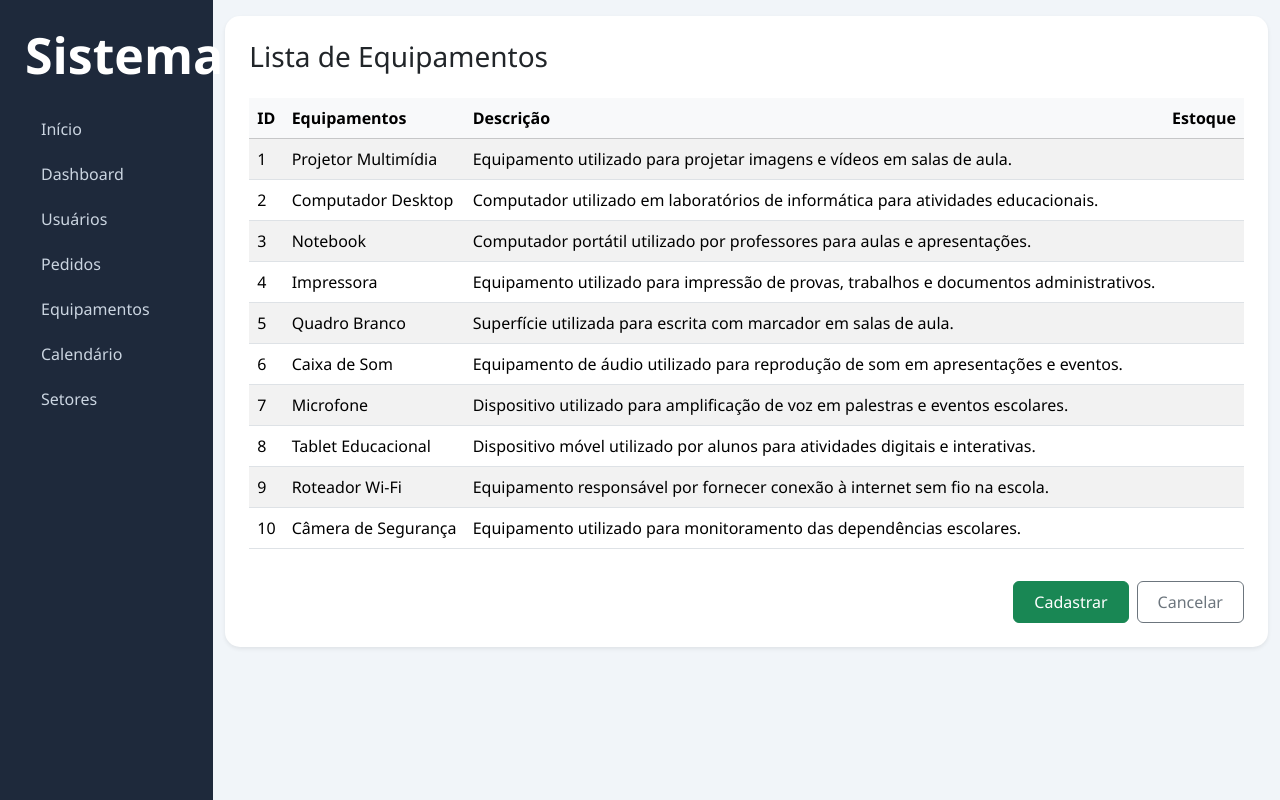
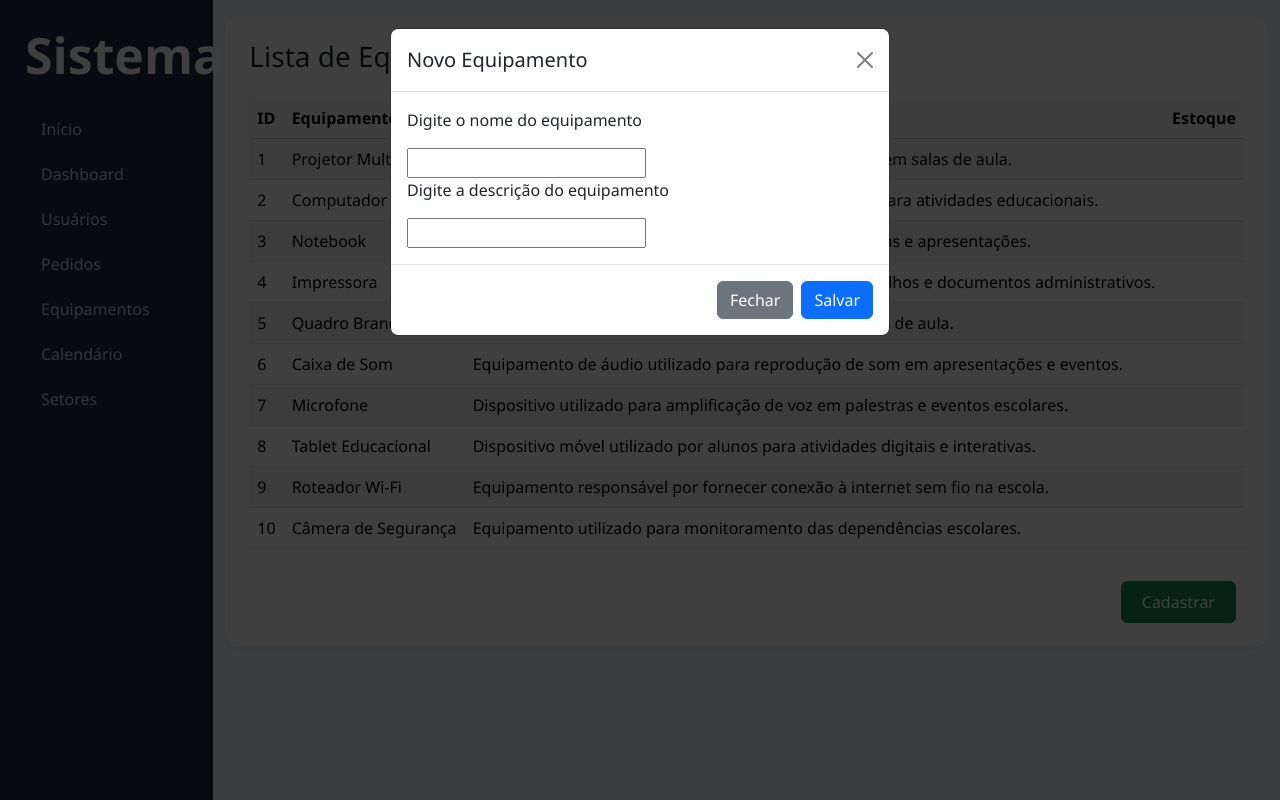
Before and after one commit to AlexAlves-10/pi-chamados, a Next.js app: page /equipamentos in a window 1280 px wide. Both pictures are taken after a click on the button "Cadastrar". Built offline with nearby package versions, Linux system fonts and the light colour scheme.

Commit message:
Atualizando tela do projeto

```diff
--- a/app/equipamentos/page.js
+++ b/app/equipamentos/page.js
@@ -1,7 +1,10 @@
+'use client'
+import { useState } from "react";
 import "./Equipamentos.css"
 
 export default function equipamentosEscola() {
 
+  const [showModal, setShowModal] = useState(false);
 
   const equipamentosEscola = [
     {
@@ -71,42 +74,249 @@ export default function equipamentosEscola() {
 
   return (
 
-        <div class="card shadow-sm p-4 mt-3">
-            <h3 class="mb-4">Lista de Equipamentos</h3>
+  <div className="card shadow-sm p-4 mt-3">
+    <h3 className="mb-4">Lista de Equipamentos</h3>
 
-            <table class="table table-striped table-hover align-middle">
-                <thead class="table-light">
+    {/* Tabela de Equipamentos */}
+    <table className="table table-striped table-hover align-middle">
+      <thead className="table-light">
         <tr>
           <th>ID</th>
-                        <th> Equipamentos </th>
-                        <th> Descrição </th>
-                        <th> Estoque </th>
+          <th>Equipamentos</th>
+          <th>Descrição</th>
+          <th>Estoque</th>
         </tr>
       </thead>
       <tbody>
-
-                   { equipamentosEscola.map(
-                        item => <tr>
+        {equipamentosEscola.map((item) => (
+          <tr key={item.id}>
             <td>{item.id}</td>
             <td>{item.nome}</td>
             <td>{item.descricao}</td>
             <td>{item.disponivelEmEstoque}</td>
           </tr>
+        ))}
+      </tbody>
+    </table>
+
+    <div className="text-end mt-3">
+      {/* 1. FUNÇÃO NO CLIQUE DO BOTÃO */}
+      <button className="btn btn-success me-2" onClick={() => setShowModal(true)}>
+        Cadastrar
+      </button>
+    </div>
+
+
+    {showModal && (
+      <>
+
+        <div className="modal d-block" tabIndex="-1" style={{ backgroundColor: 'rgba(0,0,0,0.5)' }}>
+          <div className="modal-dialog">
+            <div className="modal-content">
+              <div className="modal-header">
+                <h5 className="modal-title">Novo Equipamento</h5>
+                <button
+                  type="button"
+                  className="btn-close"
+                  onClick={() => setShowModal(false)}
+                ></button>
+              </div>
+              <div className="modal-body">
+                <p>Digite o nome do equipamento</p>
+                <input></input>
+                <p>Digite a descrição do equipamento</p>
+                <input></input>
+              </div>
+              <div className="modal-footer">
+                <button
+                  type="button"
+                  className="btn btn-secondary"
+                  onClick={() => setShowModal(false)}
+                >
+                  Fechar
+                </button>
+                <button type="button" className="btn btn-primary">Salvar</button>
+              </div>
+            </div>
+          </div>
+        </div>
+        <div className="modal-backdrop fade show"></div>
+      </>
+    )}
+  </div>
   )
-
 }
 
 
 
-                </tbody>
-            </table>
 
-            <div class="text-end mt-3">
-                <button class="btn btn-success me-2">Cadastrar</button>
-                <button class="btn btn-outline-secondary">Cancelar</button>
-            </div>
 
-        </div>
 
-    )
-}
+
+
+
+// 'use client'
+// import { useState } from "react";
+// import "./Equipamentos.css"
+
+// export default function equipamentosEscola() {
+
+//   const [showModal, setShowModal] = useState(false);
+
+//   // Estados para capturar os dados dos novos inputs
+//   const [nome, setNome] = useState("");
+//   const [descricao, setDescricao] = useState("");
+
+//   // A lista original agora dentro de um estado para permitir a adição de novos itens
+//   const [equipamentosEscola, setEquipamentosEscola] = useState([
+//     {
+//       id: 1,
+//       nome: "Projetor Multimídia",
+//       descricao: "Equipamento utilizado para projetar imagens e vídeos em salas de aula.",
+//       disponivelEmEstoque: true
+//     },
+//     {
+//       id: 2,
+//       nome: "Computador Desktop",
+//       descricao: "Computador utilizado em laboratórios de informática para atividades educacionais.",
+//       disponivelEmEstoque: true
+//     },
+//     {
+//       id: 3,
+//       nome: "Notebook",
+//       descricao: "Computador portátil utilizado por professores para aulas e apresentações.",
+//       disponivelEmEstoque: false
+//     },
+//     {
+//       id: 4,
+//       nome: "Impressora",
+//       descricao: "Equipamento utilizado para impressão de provas, trabalhos e documentos administrativos.",
+//       disponivelEmEstoque: true
+//     },
+//     {
+//       id: 5,
+//       nome: "Quadro Branco",
+//       descricao: "Superfície utilizada para escrita com marcador em salas de aula.",
+//       disponivelEmEstoque: true
+//     },
+//     {
+//       id: 6,
+//       nome: "Caixa de Som",
+//       descricao: "Equipamento de áudio utilizado para reprodução de som em apresentações e eventos.",
+//       disponivelEmEstoque: false
+//     },
+//     {
+//       id: 7,
+//       nome: "Microfone",
+//       descricao: "Dispositivo utilizado para amplificação de voz em palestras e eventos escolares.",
+//       disponivelEmEstoque: true
+//     },
+//     {
+//       id: 8,
+//       nome: "Tablet Educacional",
+//       descricao: "Dispositivo móvel utilizado por alunos para atividades digitais e interativas.",
+//       disponivelEmEstoque: false
+//     },
+//     {
+//       id: 9,
+//       nome: "Roteador Wi-Fi",
+//       descricao: "Equipamento responsável por fornecer conexão à internet sem fio na escola.",
+//       disponivelEmEstoque: true
+//     },
+//     {
+//       id: 10,
+//       nome: "Câmera de Segurança",
+//       descricao: "Equipamento utilizado para monitoramento das dependências escolares.",
+//       disponivelEmEstoque: true
+//     }
+//   ]);
+
+//   // Função para salvar o que foi digitado
+//   const salvarEquipamento = () => {
+//     const novoItem = {
+//       id: equipamentosEscola.length + 1,
+//       nome: nome,
+//       descricao: descricao,
+//       disponivelEmEstoque: true
+//     };
+
+//     // Atualiza a lista e fecha a modal
+//     setEquipamentosEscola([...equipamentosEscola, novoItem]);
+//     setShowModal(false);
+
+//     // Limpa os campos para o próximo cadastro
+//     setNome("");
+//     setDescricao("");
+//   };
+
+//   return (
+//     <div className="card shadow-sm p-4 mt-3">
+//       <h3 className="mb-4">Lista de Equipamentos</h3>
+
+//       <table className="table table-striped table-hover align-middle">
+//         <thead className="table-light">
+//           <tr>
+//             <th>ID</th>
+//             <th>Equipamentos</th>
+//             <th>Descrição</th>
+//             <th>Estoque</th>
+//           </tr>
+//         </thead>
+//         <tbody>
+//           {equipamentosEscola.map((item) => (
+//             <tr key={item.id}>
+//               <td>{item.id}</td>
+//               <td>{item.nome}</td>
+//               <td>{item.descricao}</td>
+//               <td>{item.disponivelEmEstoque ? "Sim" : "Não"}</td>
+//             </tr>
+//           ))}
+//         </tbody>
+//       </table>
+
+//       <div className="text-end mt-3">
+//         <button className="btn btn-success me-2" onClick={() => setShowModal(true)}>
+//           Cadastrar
+//         </button>
+//       </div>
+
+//       {showModal && (
+//         <>
+//           <div className="modal d-block" tabIndex="-1" style={{ backgroundColor: 'rgba(0,0,0,0.5)' }}>
+//             <div className="modal-dialog">
+//               <div className="modal-content">
+//                 <div className="modal-header">
+//                   <h5 className="modal-title">Novo Equipamento</h5>
+//                   <button type="button" className="btn-close" onClick={() => setShowModal(false)}></button>
+//                 </div>
+//                 <div className="modal-body">
+//                   <p>Digite o nome do equipamento</p>
+//                   <input
+//                     className="form-control mb-3"
+//                     value={nome}
+//                     onChange={(e) => setNome(e.target.value)}
+//                   />
+//                   <p>Digite a descrição do equipamento</p>
+//                   <input
+//                     className="form-control"
+//                     value={descricao}
+//                     onChange={(e) => setDescricao(e.target.value)}
+//                   />
+//                 </div>
+//                 <div className="modal-footer">
+//                   <button type="button" className="btn btn-secondary" onClick={() => setShowModal(false)}>
+//                     Fechar
+//                   </button>
+//                   <button type="button" className="btn btn-primary" onClick={salvarEquipamento}>
+//                     Salvar
+//                   </button>
+//                 </div>
+//               </div>
+//             </div>
+//           </div>
+//           <div className="modal-backdrop fade show"></div>
+//         </>
+//       )}
+//     </div>
+//   );
+// }
```
Lines whose indentation alone changed are shown as unchanged.
